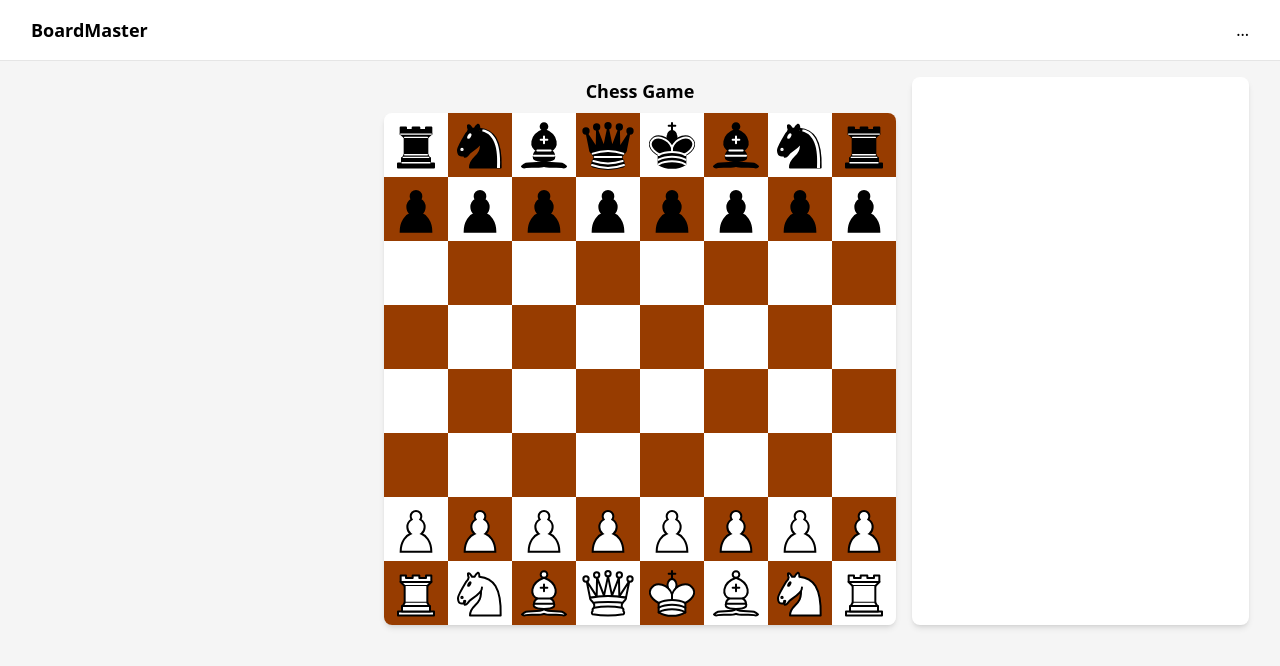
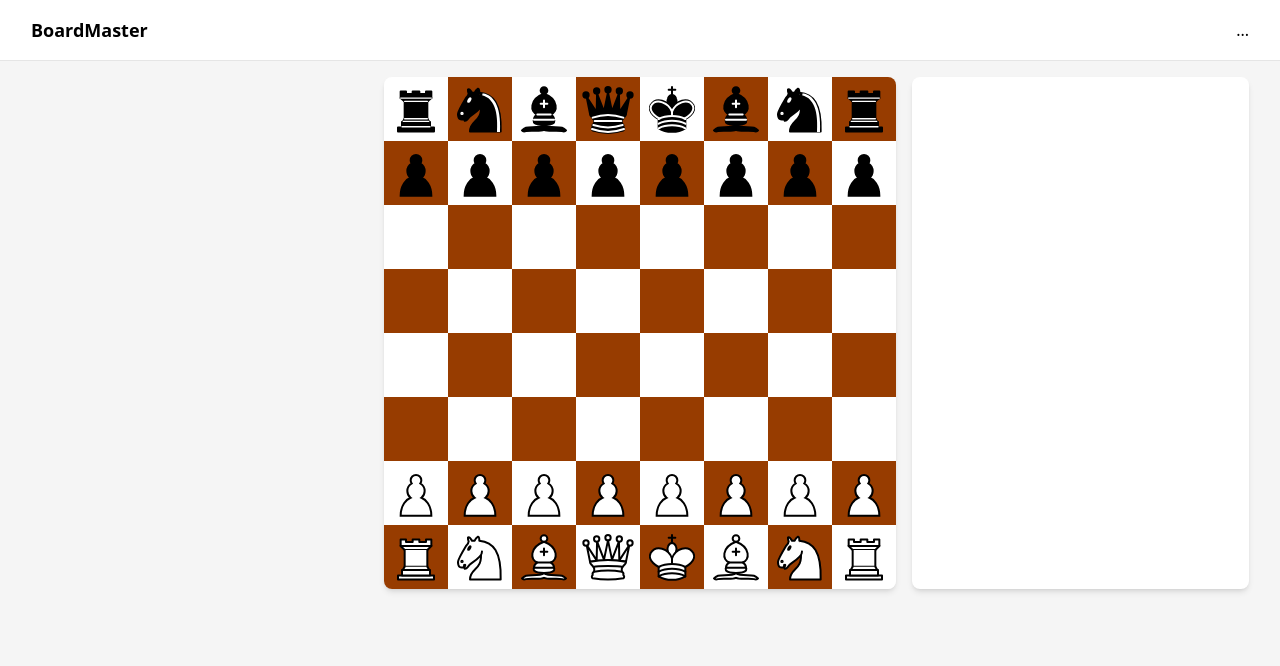
Before and after one commit to Solomon-77/board-games, a React (Vite) app: page /chess in a window 1280 px wide. Shown: the top 666 px of the page. Built offline with nearby package versions, Linux system fonts and the light colour scheme.

Commit message:
fix selection

```diff
--- a/src/games/Chess.tsx
+++ b/src/games/Chess.tsx
@@ -34,10 +34,9 @@ const Chess = () => {
 
    return (
       <>
-         <div className="max-w-[1250px] mx-auto flex justify-center p-4 gap-4">
+         <div className="max-w-[1250px] mx-auto flex justify-center p-4 gap-4 select-none">
             <div className="flex-1"></div>
             <div className="flex flex-col items-center max-w-[512px] w-full gap-2">
-               <h1 className="font-semibold text-lg">Chess Game</h1>
                <div className="grid grid-cols-8 max-w-[512px] w-full rounded-lg shadow-md overflow-hidden">
                   {board.map((row, rowIndex) => (
                      row.map((piece, colIndex) => (
@@ -50,6 +49,7 @@ const Chess = () => {
                                  src={pieces[piece]}
                                  alt={piece}
                                  className="h-full p-[3%] select-none cursor-pointer"
+                                 draggable={false}
                               />
                            )}
                         </div>
```
